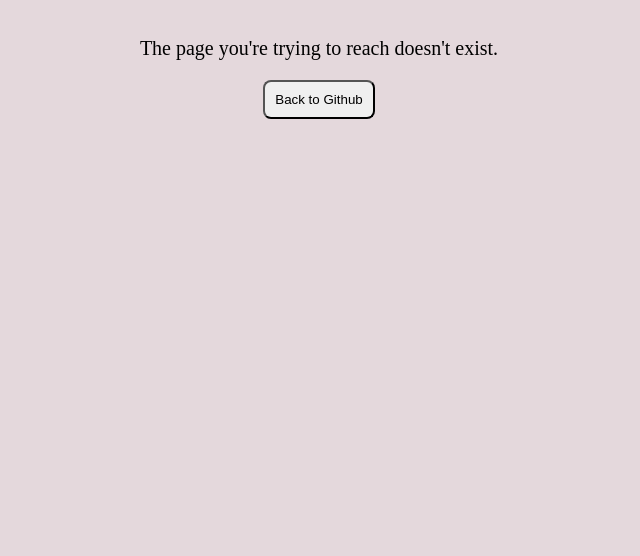
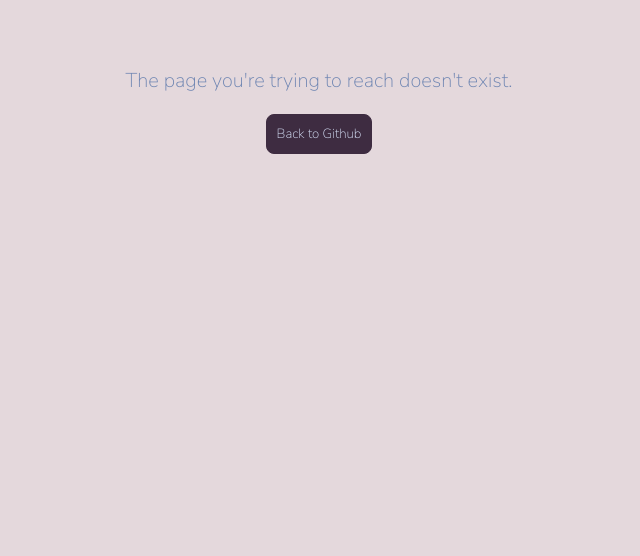
Before and after one commit to Tiffany-D/error-404, a plain HTML site: page index.html in a window 1280 px wide. Shown: the part 244-800 px from the top of the page, without its empty margins (321-961 px from the left). Drawn offline with Linux system fonts and the light colour scheme.

Commit message:
added fonts

```diff
--- a/index.html
+++ b/index.html
@@ -5,6 +5,12 @@
     <meta http-equiv="X-UA-Compatible" content="IE=edge">
     <meta name="viewport" content="width=device-width, initial-scale=1.0">
     <link rel="stylesheet" href="/style.css"/>
+    <link rel="preconnect" href="https://fonts.googleapis.com">
+    <link rel="preconnect" href="https://fonts.gstatic.com" crossorigin>
+    <link rel="preconnect" href="https://fonts.googleapis.com">
+    <link rel="preconnect" href="https://fonts.gstatic.com" crossorigin>
+    <link href="https://fonts.googleapis.com/css2?family=Nunito+Sans:wght@200&display=swap" rel="stylesheet">
+    <link href="https://fonts.googleapis.com/css2?family=Noto+Sans+KR:wght@700&display=swap" rel="stylesheet">
     <title>Error 404</title>
 </head>
 <body>
--- a/style.css
+++ b/style.css
@@ -6,6 +6,7 @@ section{
 }
 
 h1{
+    font-family: 'Noto Sans KR', sans-serif;
    font-size: 100px;
    color: #6E85B2;
    opacity: 0.4;
@@ -13,9 +14,15 @@ h1{
 
 p{
     font-size: 20px;
+    color: #6E85B2;
+    font-family: 'Nunito Sans', sans-serif;
 }
 
 button{
     padding: 10px;
     border-radius: 8px;
+    color: #DBE6FD;
+    background-color: #3E2C41;
+    border: 1px solid #3E2C41;
+    font-family: 'Nunito Sans', sans-serif;
 }
```
